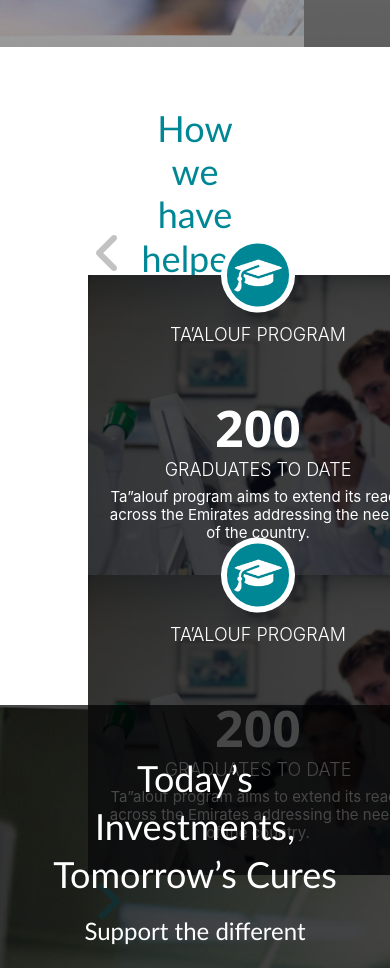
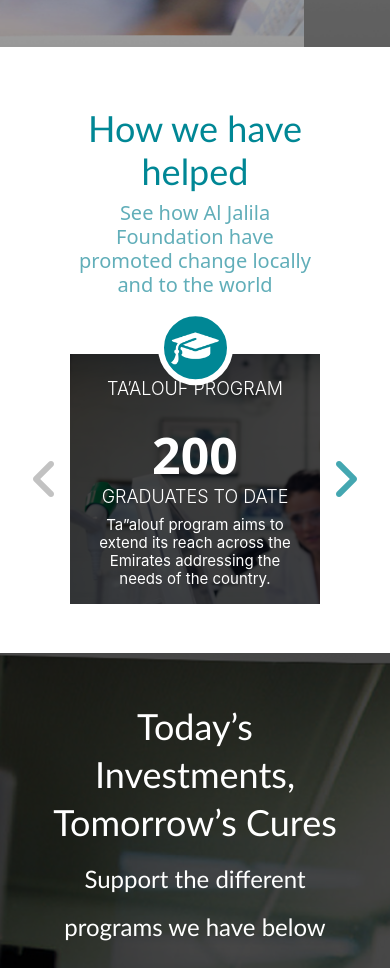
Before and after one commit to livaios/link-task, an Angular app: page /home in a window 390 px wide. Shown: the part 553-1521 px from the top of the page. Built offline with nearby package versions, Linux system fonts and the light colour scheme; grey boxes are pictures that could not be loaded.

Commit message:
adds responsive behaviour to help component

```diff
--- a/package.json
+++ b/package.json
@@ -12,6 +12,7 @@
   "private": true,
   "dependencies": {
     "@angular/animations": "~10.1.4",
+    "@angular/cdk": "^10.2.4",
     "@angular/common": "~10.1.4",
     "@angular/compiler": "~10.1.4",
     "@angular/core": "~10.1.4",
--- a/src/app/main-layout/help/help.component.html
+++ b/src/app/main-layout/help/help.component.html
@@ -6,7 +6,7 @@
     </h2>
   </div>
   <div class="row article_group">
-    <div class="arrow col-md-1">
+    <div class="arrow">
       <i
         class="fa fa-angle-left fa-3x"
         [ngStyle]="{ color: curr_index - 2 === 0 ? '#c2c2c2' : '#44a7b1' }"
@@ -14,7 +14,7 @@
       ></i>
     </div>
     <div class="articles" *ngFor="let article of articles_shown">
-      <div class="article col-md-3">
+      <div class="article col-lg-4">
         <div
           class="back_image"
           [ngStyle]="{ 'background-image': 'url(' + article.img + ')' }"
@@ -31,7 +31,7 @@
         </div>
       </div>
     </div>
-    <div class="arrow col-md-1">
+    <div class="arrow">
       <i
         class="fa fa-angle-right fa-3x"
         [ngStyle]="{
--- a/src/app/main-layout/help/help.component.scss
+++ b/src/app/main-layout/help/help.component.scss
@@ -1,17 +1,11 @@
 .help {
   width: 100%;
-  height: 658px;
   background-color: #ffffff;
   .title {
-    padding: 60px;
+    padding-top: 60px;
     margin: auto;
     width: 60%;
-    height: 98px;
-    font-weight: normal;
-    font-stretch: normal;
-    font-style: normal;
     line-height: 1.5;
-    letter-spacing: normal;
     text-align: center;
     h1 {
       font-family: Optima;
@@ -25,37 +19,53 @@
     }
   }
   .article_group {
-    padding-top: 50px;
-    height: 560px;
     margin: auto;
     width: 60%;
-    .arrow {
-      transform: translateY(25%);
-      i {
-        margin: auto;
-      }
+    padding-top: 2%;
+    padding-bottom: 2%;
+
+    display: flex;
+    align-items: center;
+    justify-content: center;
+    flex-wrap: wrap;
+    @media screen and (max-width: 769px) {
+      width: 100%;
+      padding-top: 10%;
+
+      padding-bottom: 10%;
     }
     .articles {
       width: 360px;
       height: 300px;
-      letter-spacing: normal;
       text-align: center;
       color: #ffffff;
-      font-style: normal;
-      font-stretch: normal;
+      @media screen and (max-width: 769px) {
+        width: 270px;
+        height: 270px;
+      }
       .article {
         padding: 10px;
         width: 360px;
         height: 300px;
         position: absolute;
+        @media screen and (max-width: 769px) {
+          width: 270px;
+          height: 270px;
+        }
         .article_body {
           transform: translateY(-420%);
+          @media screen and (max-width: 769px) {
+            transform: translateY(-340%);
+          }
         }
         .article_title {
-          transform: translateY(-2900%);
+          transform: translateY(-2800%);
+          @media screen and (max-width: 769px) {
+            transform: translateY(-2550%);
+          }
         }
         .shadow {
-          height: 300px;
+          height: 100%;
           background-color: #000000;
           z-index: 999;
           transform: translateY(-100%);
@@ -64,16 +74,19 @@
         .back_image {
           z-index: 1;
           width: 100%;
-          height: 300px;
+          height: 100%;
         }
         .circle_icon {
           margin: auto;
-          width: 22%;
+          width: 75px;
           height: 75px;
           border: solid 6px #ffffff;
           border-radius: 100%;
           background-color: var(--teal-blue);
-          transform: translateY(-850%);
+          transform: translateY(-800%);
+          @media screen and (max-width: 769px) {
+            transform: translateY(-725%);
+          }
           img {
             margin: auto;
             width: 75%;
@@ -92,7 +105,6 @@
         padding-left: 20px;
         padding-right: 20px;
         font-size: 15px;
-        font-weight: normal;
         line-height: 1.2;
       }
       h1 {
@@ -100,7 +112,6 @@
         font-family: SegoeUI;
         font-size: 50px;
         font-weight: bold;
-        font-style: normal;
         line-height: 0.9;
       }
     }
--- a/src/app/main-layout/help/help.component.ts
+++ b/src/app/main-layout/help/help.component.ts
@@ -1,4 +1,4 @@
-import { Component, OnInit } from '@angular/core'
+import { Component, OnInit, HostListener } from '@angular/core'
 
 @Component({
   selector: 'app-help',
@@ -9,6 +9,7 @@ export class HelpComponent implements OnInit {
   article_body: any
   articles = []
   articles_shown = []
+  items_per_page = 1
   curr_index = 2
   curr_page = 0
   constructor() {}
@@ -24,12 +25,14 @@ export class HelpComponent implements OnInit {
           'Ta”alouf program aims to extend its reach across the Emirates addressing the needs of the country.',
       },
     }
+
     for (let i = 0; i < 5; i++) {
       this.articles.push(this.article_body)
     }
-    for (let i = 0; i < 2; i++) {
+    for (let i = 0; i < this.items_per_page; i++) {
       this.articles_shown.push(this.articles[i])
     }
+    this.resize()
   }
   next() {
     if (this.curr_index < this.articles.length) {
@@ -39,11 +42,30 @@ export class HelpComponent implements OnInit {
     }
   }
   prev() {
-    if (this.curr_index > 2) {
+    if (this.curr_index > this.items_per_page) {
       this.articles_shown.pop()
-      let index = this.curr_index - 2
+      let index = this.curr_index - this.items_per_page
       this.articles_shown.unshift(this.articles[index])
       this.curr_index--
     }
   }
+  resize() {
+    if (window.innerWidth < 769) {
+      this.items_per_page = 1
+    } else {
+      this.items_per_page = 2
+    }
+    if (this.articles_shown.length > this.items_per_page) {
+      this.articles_shown.pop()
+      this.curr_index--
+    } else if (this.articles_shown.length < this.items_per_page) {
+      this.articles_shown.push(this.articles[this.curr_index])
+      this.curr_index++
+    }
+  }
+  @HostListener('window:resize', ['$event'])
+  onResize(event) {
+    console.log(window.innerWidth)
+    this.resize()
+  }
 }
```
Also changed, not shown: 1 other file (tests, documents, lock files or other folders).
